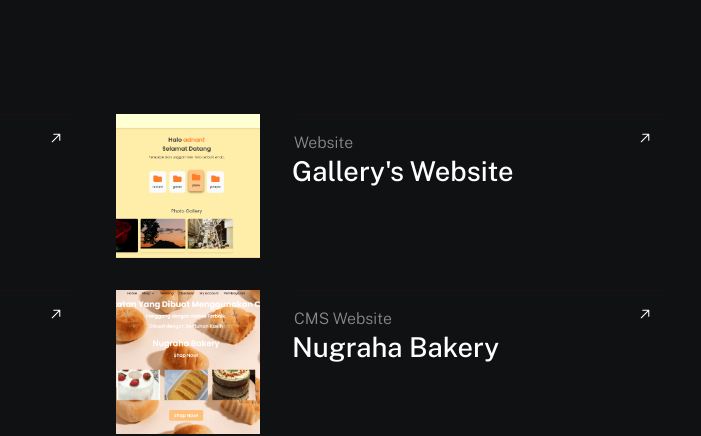
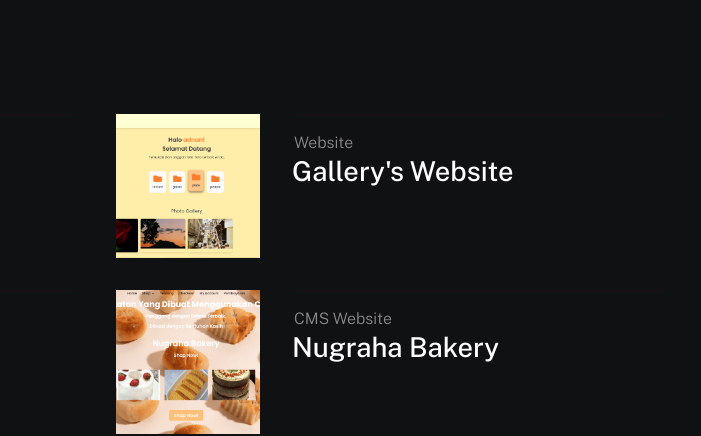
Before and after one commit to mars22144/portofolio_campus, a plain HTML site: page index.html in a window 1280 px wide. Shown: the part 2880-3316 px from the top of the page, 544-1245 px from the left. Drawn offline with nearby package versions, Linux system fonts and the light colour scheme; a web font is replaced by a local one.

Commit message:
hapus tanda panah

```diff
--- a/index.html
+++ b/index.html
@@ -193,8 +193,7 @@
                                         </div>
                                     </div>
                                 </a>
-                                <a class="folio-list__proj-link" href="#" title="project link">
-                                    <svg width="15" height="15" viewBox="0 0 15 15" fill="none" xmlns="http://www.w3.org/2000/svg"><path d="M8.14645 3.14645C8.34171 2.95118 8.65829 2.95118 8.85355 3.14645L12.8536 7.14645C13.0488 7.34171 13.0488 7.65829 12.8536 7.85355L8.85355 11.8536C8.65829 12.0488 8.34171 12.0488 8.14645 11.8536C7.95118 11.6583 7.95118 11.3417 8.14645 11.1464L11.2929 8H2.5C2.22386 8 2 7.77614 2 7.5C2 7.22386 2.22386 7 2.5 7H11.2929L8.14645 3.85355C7.95118 3.65829 7.95118 3.34171 8.14645 3.14645Z" fill="currentColor" fill-rule="evenodd" clip-rule="evenodd"></path></svg>
+                                <a class="folio-list__proj-link" title="project link">
                                 </a>
                             </li> <!--end folio-list__item -->
 
@@ -214,8 +213,7 @@
                                         </div>
                                     </div>
                                 </a>
-                                <a class="folio-list__proj-link" href="#" title="project link">
-                                    <svg width="15" height="15" viewBox="0 0 15 15" fill="none" xmlns="http://www.w3.org/2000/svg"><path d="M8.14645 3.14645C8.34171 2.95118 8.65829 2.95118 8.85355 3.14645L12.8536 7.14645C13.0488 7.34171 13.0488 7.65829 12.8536 7.85355L8.85355 11.8536C8.65829 12.0488 8.34171 12.0488 8.14645 11.8536C7.95118 11.6583 7.95118 11.3417 8.14645 11.1464L11.2929 8H2.5C2.22386 8 2 7.77614 2 7.5C2 7.22386 2.22386 7 2.5 7H11.2929L8.14645 3.85355C7.95118 3.65829 7.95118 3.34171 8.14645 3.14645Z" fill="currentColor" fill-rule="evenodd" clip-rule="evenodd"></path></svg>
+                                <a class="folio-list__proj-link" title="project link">
                                 </a>
                             </li> <!--end folio-list__item -->
 
@@ -235,8 +233,7 @@
                                         </div>
                                     </div>
                                 </a>
-                                <a class="folio-list__proj-link" href="#" title="project link">
-                                    <svg width="15" height="15" viewBox="0 0 15 15" fill="none" xmlns="http://www.w3.org/2000/svg"><path d="M8.14645 3.14645C8.34171 2.95118 8.65829 2.95118 8.85355 3.14645L12.8536 7.14645C13.0488 7.34171 13.0488 7.65829 12.8536 7.85355L8.85355 11.8536C8.65829 12.0488 8.34171 12.0488 8.14645 11.8536C7.95118 11.6583 7.95118 11.3417 8.14645 11.1464L11.2929 8H2.5C2.22386 8 2 7.77614 2 7.5C2 7.22386 2.22386 7 2.5 7H11.2929L8.14645 3.85355C7.95118 3.65829 7.95118 3.34171 8.14645 3.14645Z" fill="currentColor" fill-rule="evenodd" clip-rule="evenodd"></path></svg>
+                                <a class="folio-list__proj-link" title="project link">
                                 </a>
                             </li> <!--end folio-list__item -->
 
@@ -256,15 +253,13 @@
                                         </div>
                                     </div>
                                 </a>
-                                <a class="folio-list__proj-link" href="#" title="project link">
-                                    <svg width="15" height="15" viewBox="0 0 15 15" fill="none" xmlns="http://www.w3.org/2000/svg"><path d="M8.14645 3.14645C8.34171 2.95118 8.65829 2.95118 8.85355 3.14645L12.8536 7.14645C13.0488 7.34171 13.0488 7.65829 12.8536 7.85355L8.85355 11.8536C8.65829 12.0488 8.34171 12.0488 8.14645 11.8536C7.95118 11.6583 7.95118 11.3417 8.14645 11.1464L11.2929 8H2.5C2.22386 8 2 7.77614 2 7.5C2 7.22386 2.22386 7 2.5 7H11.2929L8.14645 3.85355C7.95118 3.65829 7.95118 3.34171 8.14645 3.14645Z" fill="currentColor" fill-rule="evenodd" clip-rule="evenodd"></path></svg>
+                                <a class="folio-list__proj-link" title="project link">
                                 </a>
                             </li> <!--end folio-list__item -->
 
                         </ul> <!-- end folio-list -->
 
                     </div> <!-- end column -->
-
 
                     <!-- Modal Templates Popup -->
                     <div id="modal-01" hidden>
```
